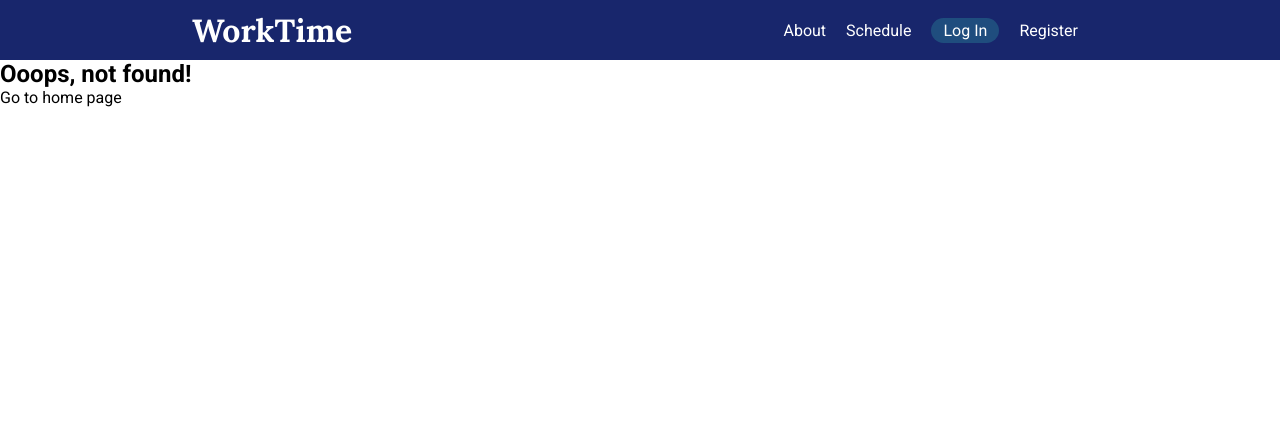
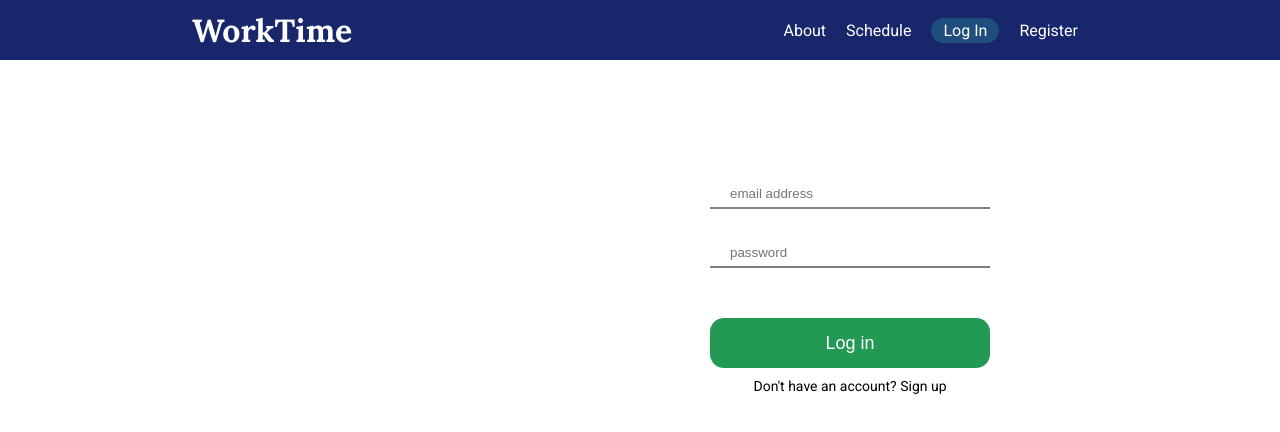
Before and after one commit to hyprj/WorkTime, a React (Create React App) app in the folder client/: page /login in a window 1280 px wide. Before the commit this address had no page. Shown: the top 432 px of the page. Built offline with nearby package versions, Linux system fonts and the light colour scheme.

Commit message:
add login page

```diff
--- /dev/null
+++ b/client/src/Routes/Login.js/Login.js
@@ -0,0 +1,33 @@
+import classes from "./login.module.scss";
+
+const Login = () => {
+  return (
+    <div className={classes.container}>
+      <div className={classes.login}>
+        <div className={classes.loginContent}>
+        </div>
+        <form className={classes.loginForm}>
+          <h2 className={classes.loginTitle}>WorkTime</h2>
+          <input
+            className={classes.loginInput}
+            name="email"
+            placeholder="email address"
+            type="email"
+          />
+          <input
+            className={classes.loginInput}
+            name="password"
+            placeholder="password"
+            type="password"
+          />
+          <button className={classes.loginButton} type="submit">
+            Log in
+          </button>
+          <p className={classes.loginSignup}>Don't have an account? Sign up</p>
+        </form>
+      </div>
+    </div>
+  );
+};
+
+export default Login;
--- /dev/null
+++ b/client/src/Routes/Login.js/login.module.scss
@@ -0,0 +1,72 @@
+@use "../../Assets/breakpoints.scss" as mixin;
+
+.container {
+    margin: 10rem 1.6rem;
+    display: flex;
+    justify-content: center;
+}
+
+.login {
+    width: 30rem;
+    display: flex;
+    justify-content: center;
+
+    &Content {
+        display: none;
+    }
+    &Form {
+        display: flex;
+        flex-direction: column;
+        align-items: center;
+    }
+    &Title {
+        margin-bottom: 15rem;
+        font-size: 3.2rem;
+        font-family: "Lora", serif;
+    }
+    &Input {
+        width: 100%;
+        margin: 1rem 0;
+        padding: 1.6rem 2rem 0.6rem;
+        border: none;
+        border-bottom: 2px solid grey;
+
+    }
+    &Input:last-of-type {
+        margin-bottom: 5rem;
+    }
+    &Input:focus, &Input:active {
+        outline: none;
+        border-bottom: 2px solid black;
+        background-color: #F1F1F1;
+    }
+    &Button {
+        background-color: #229954;
+        color: #fff;
+        height: 5rem;
+        width: 100%;
+        border: none;
+        font-size: 1.8rem;
+        font-weight: 500;
+        border-radius: 1.4rem;
+    }
+    &Signup {
+        margin: 1rem 0;
+        font-size: 1.4rem;
+    }
+    @include mixin.md {
+        width: 100%;
+        margin: 0 10%;
+        max-width: 70rem;
+        &Content {
+            display: block;
+            flex-basis: 60%;
+        }
+        &Form {
+            flex-basis: 40%;
+        }
+        &Title {
+            display: none;
+        }
+    }
+}
--- a/client/src/Routes/Routes.js
+++ b/client/src/Routes/Routes.js
@@ -1,6 +1,6 @@
 import { BrowserRouter as Router, Routes, Route } from "react-router-dom";
 
-import { Employee, About, NotFound, NavBar, Schedule } from "./index";
+import { Employee, About, NotFound, NavBar, Schedule, Login } from "./index";
 
 const PageRoutes = () => {
   return (
@@ -11,6 +11,7 @@ const PageRoutes = () => {
         <Route path="/about" element={<About />} />
         <Route path="/schedule" element={<Schedule />} />
         <Route path="/employees/:employeeId" element={<Employee/>}/>
+        <Route path="/login" element={<Login/>}/>
         <Route path="*" element={<NotFound />} />
       </Routes>
     </Router>
--- a/client/src/Routes/index.js
+++ b/client/src/Routes/index.js
@@ -3,5 +3,6 @@ import Employee from "./Employee/Employee";
 import NotFound from "./NotFound/NotFound";
 import NavBar from "../Components/UI/NavBar";
 import Schedule from "./Schedule/Schedule";
+import Login from "./Login.js/Login";
 
-export { About, Employee, NotFound, NavBar, Schedule };
+export { About, Employee, NotFound, NavBar, Schedule, Login };
```
Also changed, not shown: 2 other files (tests, documents, lock files or other folders).
